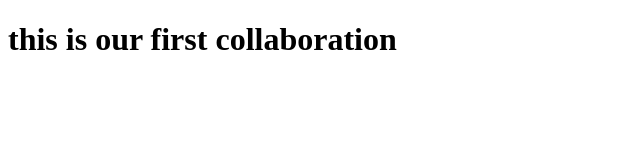
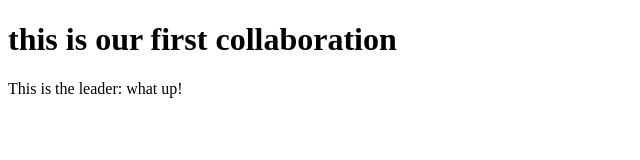
Before and after one commit to iLyrik/crispy-octo-goggles, a plain HTML site: page index.html in a window 1280 px wide. Shown: the whole page, without its empty margins (0-640 px from the left). Drawn offline with Linux system fonts and the light colour scheme.

Commit message:
leader myron is the greatest :)

```diff
--- a/index.html
+++ b/index.html
@@ -7,5 +7,7 @@
 <body>
 	<h1>this is our first collaboration</h1>
 
+	<p>This is the leader: what up!</p>
+
 </body>
 </html>
```
